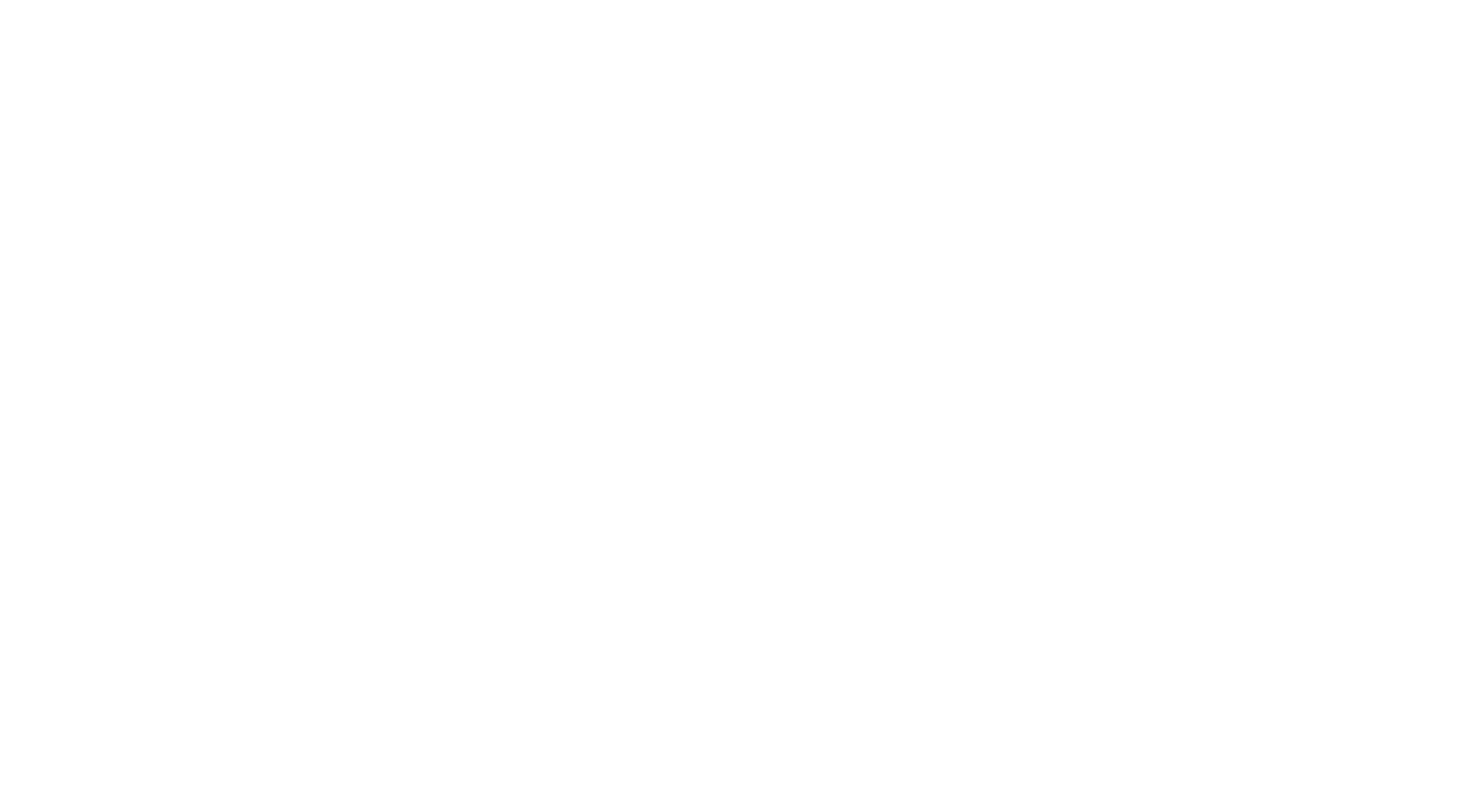
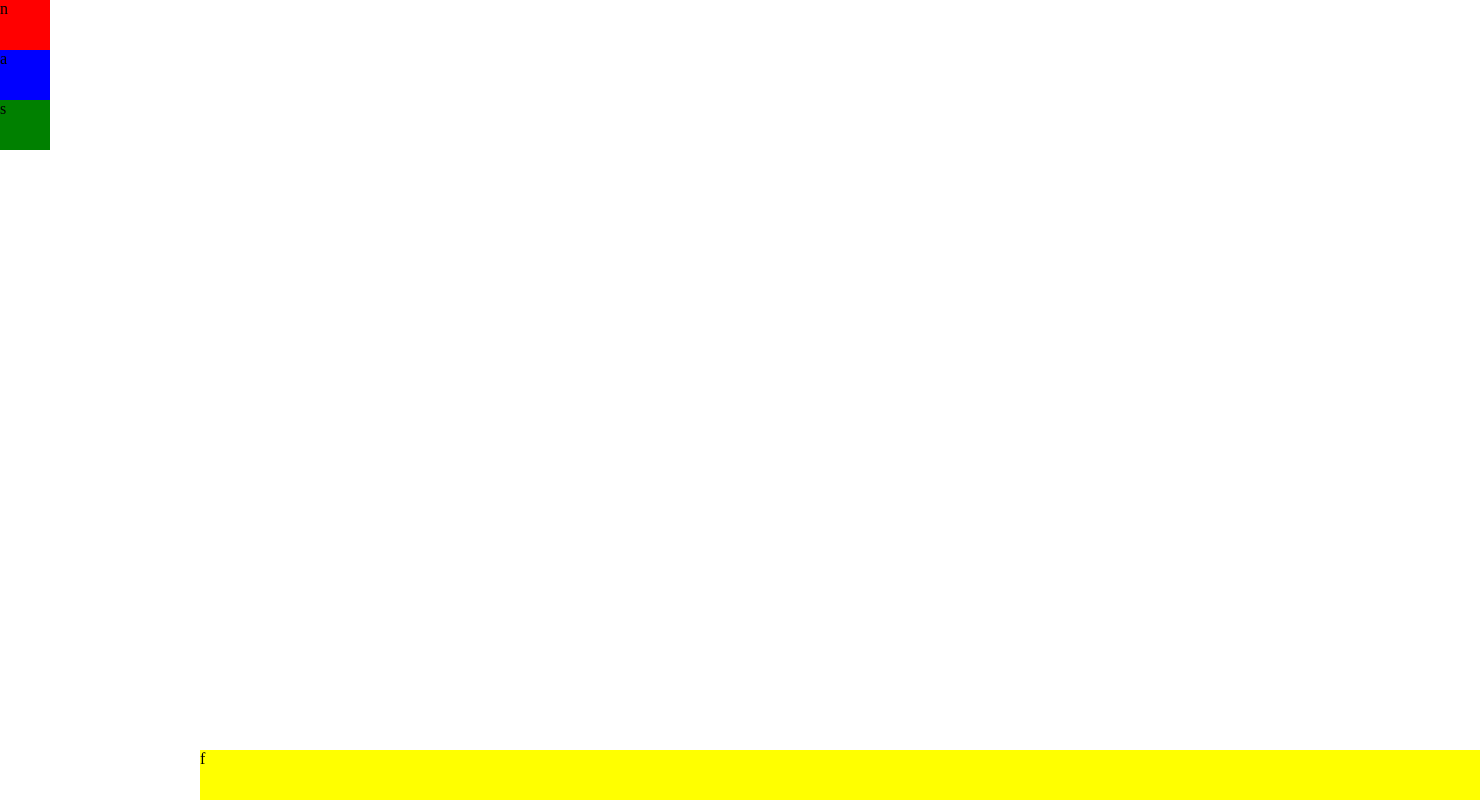
Before and after one commit to CristianNorga/HojaDeVida.github.io, a plain HTML site: page index.html in a window 1280 px wide. Shown: the whole page, 1480 px wide, since content can reach past the window. Drawn offline with Linux system fonts and the light colour scheme.

Commit message:
desarrollo de plantilla

```diff
--- a/index.html
+++ b/index.html
@@ -9,10 +9,10 @@
 </head>
 
 <body>
-    <nav></nav>
-    <aside></aside>
-    <section></section>
-    <footer></footer>
+    <nav class="nav">n</nav>
+    <aside class="main">a</aside>
+    <section class="content">s</section>
+    <footer class="footer">f</footer>
 </body>
 
 </html>
--- a/styles/sass/app.sass
+++ b/styles/sass/app.sass
@@ -0,0 +1,37 @@
+// reseteo
+
+*
+    margin: 0
+    padding: 0
+    box-sizing: border-box
+
+body
+    display: flex
+    flex-flow: column
+    // flex-direction: column
+    min-width: 100vw
+    min-height: 100vh
+    position: relative
+
+.nav
+    background-color: red
+    width: 50px
+    height: 50px
+
+.main
+    background-color: blue
+    height: 50px
+    width: 50px
+
+.content
+    background-color: green
+    height: 50px
+    width: 50px
+
+.footer
+    margin-top: auto
+    background-color: yellow
+    height: 50px
+    // position: absolute
+    width: 100vw
+    margin-left: 200px
```
Also changed, not shown: styles/css/app.css.
